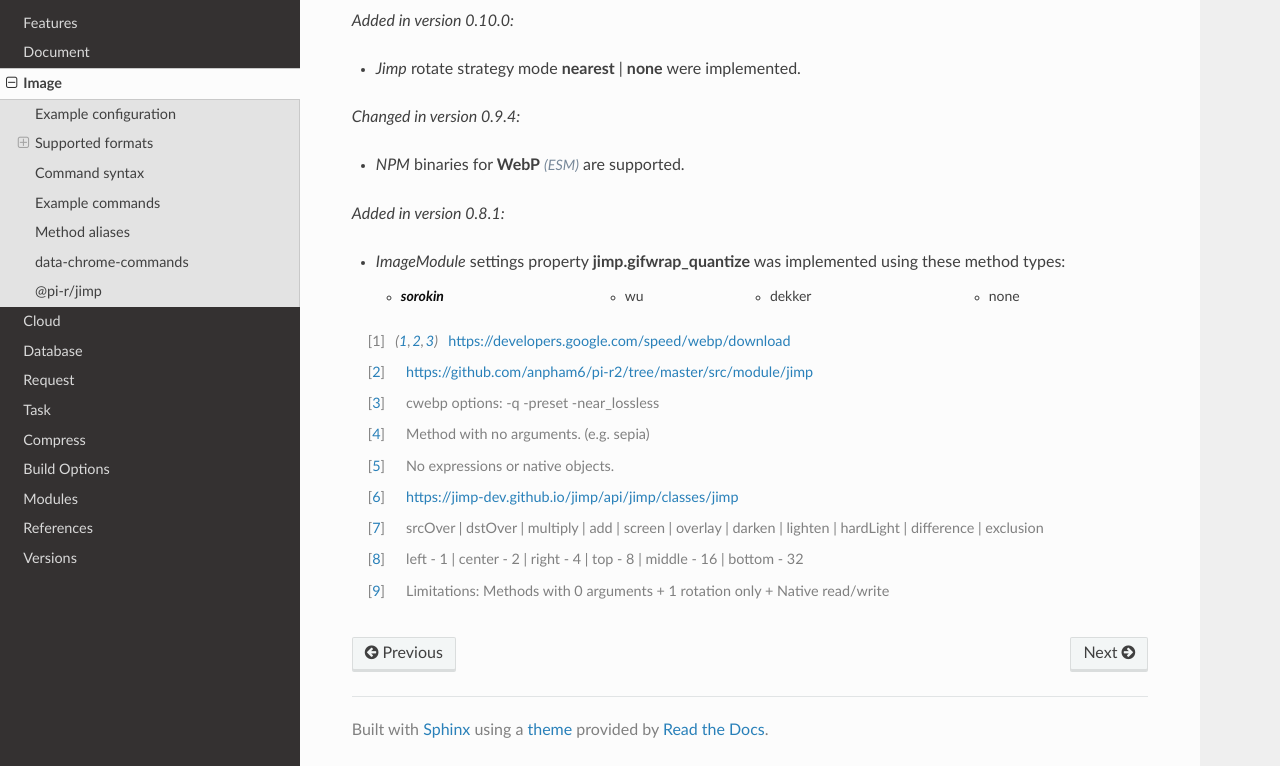
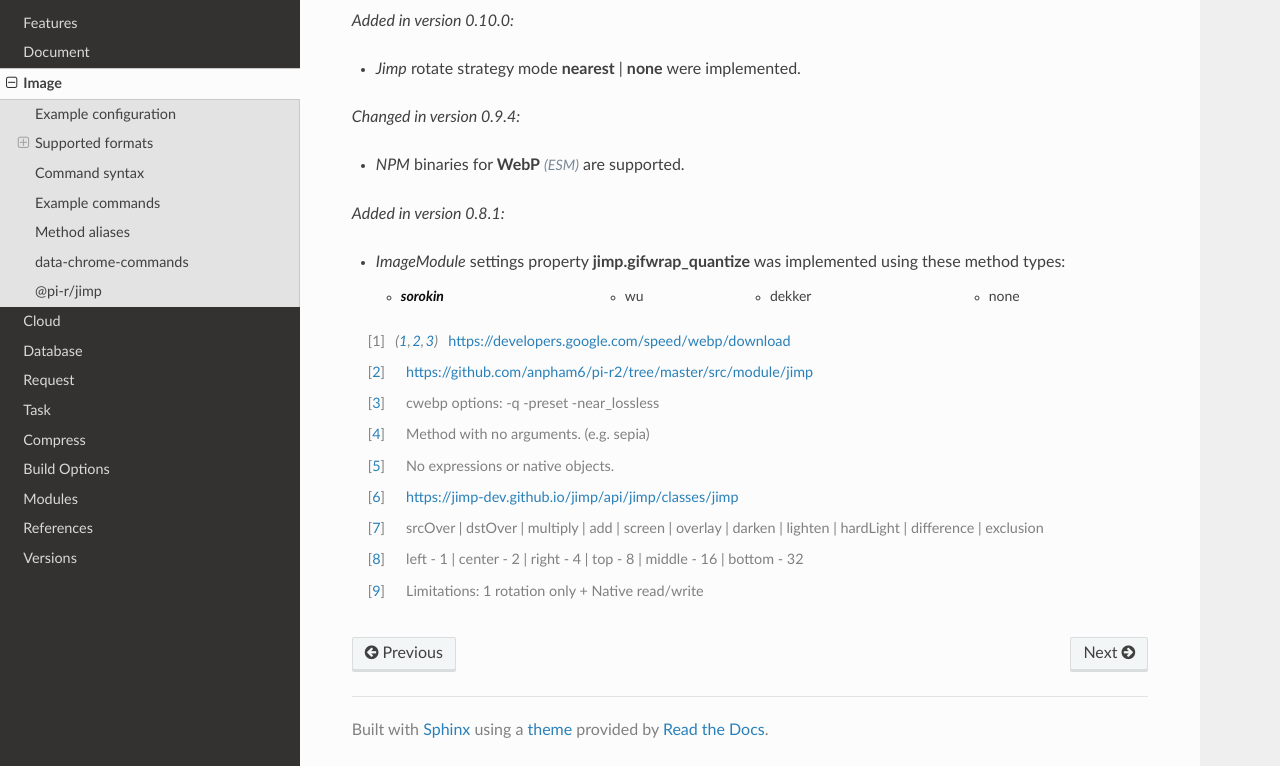
Before and after one commit to anpham6/chrome-docs, a Sphinx documentation site: the page built from source/image/index.rst, in a window 1280 px wide and 900 px high, scrolled down 4551 px, cut to the strip 134-900 px from the top of the window. Built offline with Sphinx 7.4.7 and the Read the Docs theme 3.1.0, drawn with Linux system fonts in a browser that asks for light colours.

Commit message:
Image: Jimp footnote with no worker method limitations.

```diff
--- a/source/image/index.rst
+++ b/source/image/index.rst
@@ -312,4 +312,4 @@ Transformations are given a *UUID* filename except when "**@**" or "**%**" are u
 .. [#] https://jimp-dev.github.io/jimp/api/jimp/classes/jimp
 .. [#] srcOver | dstOver | multiply | add | screen | overlay | darken | lighten | hardLight | difference | exclusion
 .. [#] left - 1 | center - 2 | right - 4 | top - 8 | middle - 16 | bottom - 32
-.. [#] Limitations: Methods with 0 arguments + 1 rotation only + Native read/write
+.. [#] Limitations: 1 rotation only + Native read/write
```
